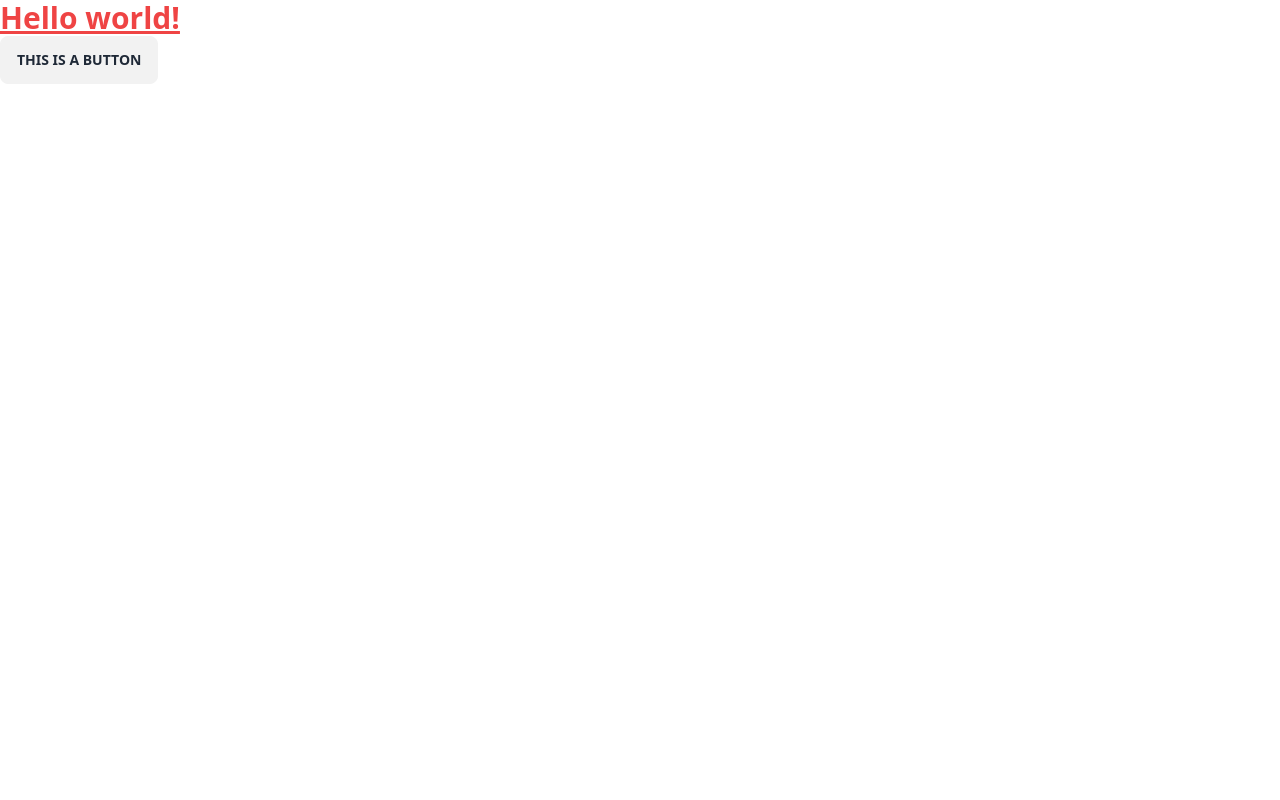
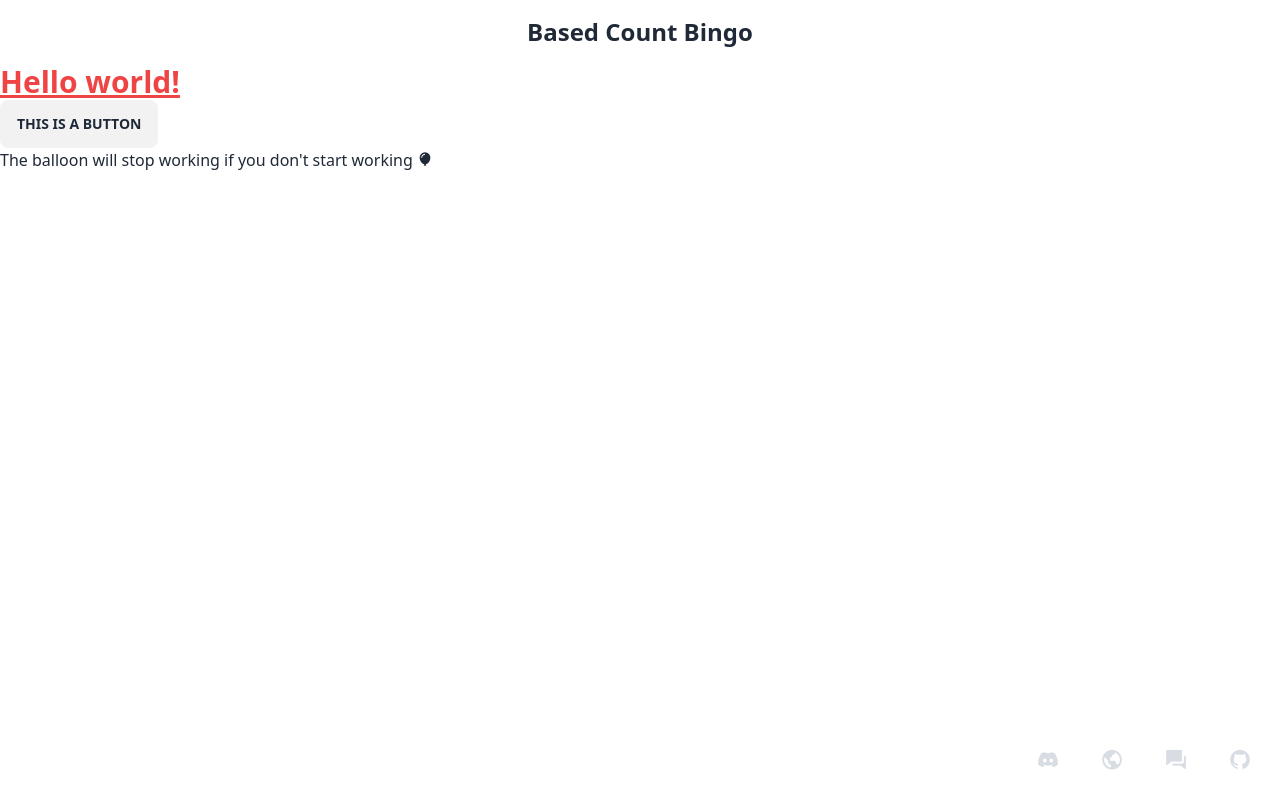
Before and after one commit to ornato-t/basedcount-bingo, a SvelteKit app: page / in a window 1280 px wide. Built offline with nearby package versions, Linux system fonts and the light colour scheme.

Commit message:
Installing boxicons, configuring layout

```diff
--- a/src/routes/+layout.svelte
+++ b/src/routes/+layout.svelte
@@ -1,8 +1,15 @@
 <script>
   import "../app.css";
+
+  const DISCORD_LINK = 'https://discord.com/invite/fDnkukh6CF';
+  const WEBSITE_LINK = 'https://basedcount.com';
+  const LEMMY_LINK = 'https://lemmy.basedcount.com';
+  const GITHUB_LINK = 'https://github.com/ornato-t/basedcount-bingo';
 </script>
 
 <svelte:head>
+  <link href='https://unpkg.com/boxicons@2.1.4/css/boxicons.min.css' rel='stylesheet'>
+
 	<!-- COMMON TAGS -->
 	<meta charset="utf-8">
 	<title>Based Count Bingo</title>
@@ -28,4 +35,35 @@
 	<meta name="og:type" content="website">
 </svelte:head>
 
-<slot />
+<div class="navbar bg-base-100">
+  <div class="navbar-start">
+  </div>
+
+  <div class="navbar-center">
+    <a class="btn btn-ghost normal-case text-2xl cursor-pointer" href="/">Based Count Bingo</a>
+  </div>
+
+  <div class="navbar-end">
+  </div>
+</div>
+
+<main class="lg:min-h-[calc(100vh-9rem)] min-h-[calc(100vh-4rem)]">
+  <slot />
+</main>
+
+<footer class="footer items-center p-4 text-neutral-content hidden md:grid">
+  <nav class="grid-flow-col gap-4 md:place-self-center md:justify-self-end">
+    <a href={DISCORD_LINK} class="btn btn-circle btn-ghost">
+      <i class='bx bxl-discord-alt bx-sm'/>
+    </a>
+    <a href={WEBSITE_LINK} class="btn btn-circle btn-ghost">
+      <i class='bx bx-world bx-sm'/>
+    </a>
+    <a href={LEMMY_LINK} class="btn btn-circle btn-ghost">
+      <i class='bx bxs-conversation bx-sm'/>
+    </a>
+    <a href={GITHUB_LINK} class="btn btn-circle btn-ghost" >
+      <i class='bx bxl-github bx-sm'></i>
+  </a>
+  </nav>
+</footer>
--- a/src/routes/+page.svelte
+++ b/src/routes/+page.svelte
@@ -4,4 +4,10 @@
     </h1>
 
     <button class="btn">This is a button</button>
+
+    <div>
+        The balloon will stop working if you don't start working
+
+        <i class='bx bxs-balloon'></i>
+    </div>
 </main>
```
